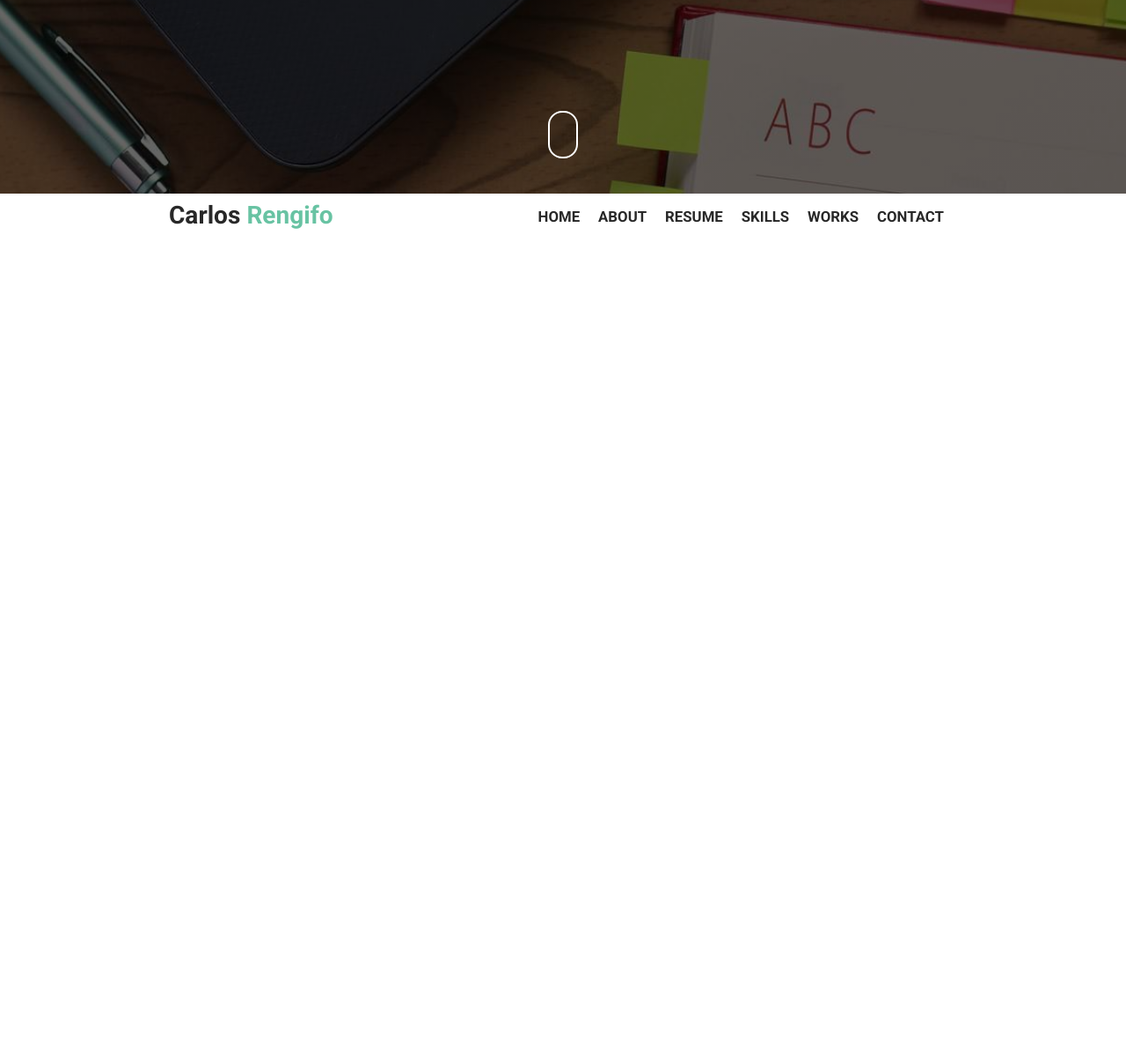
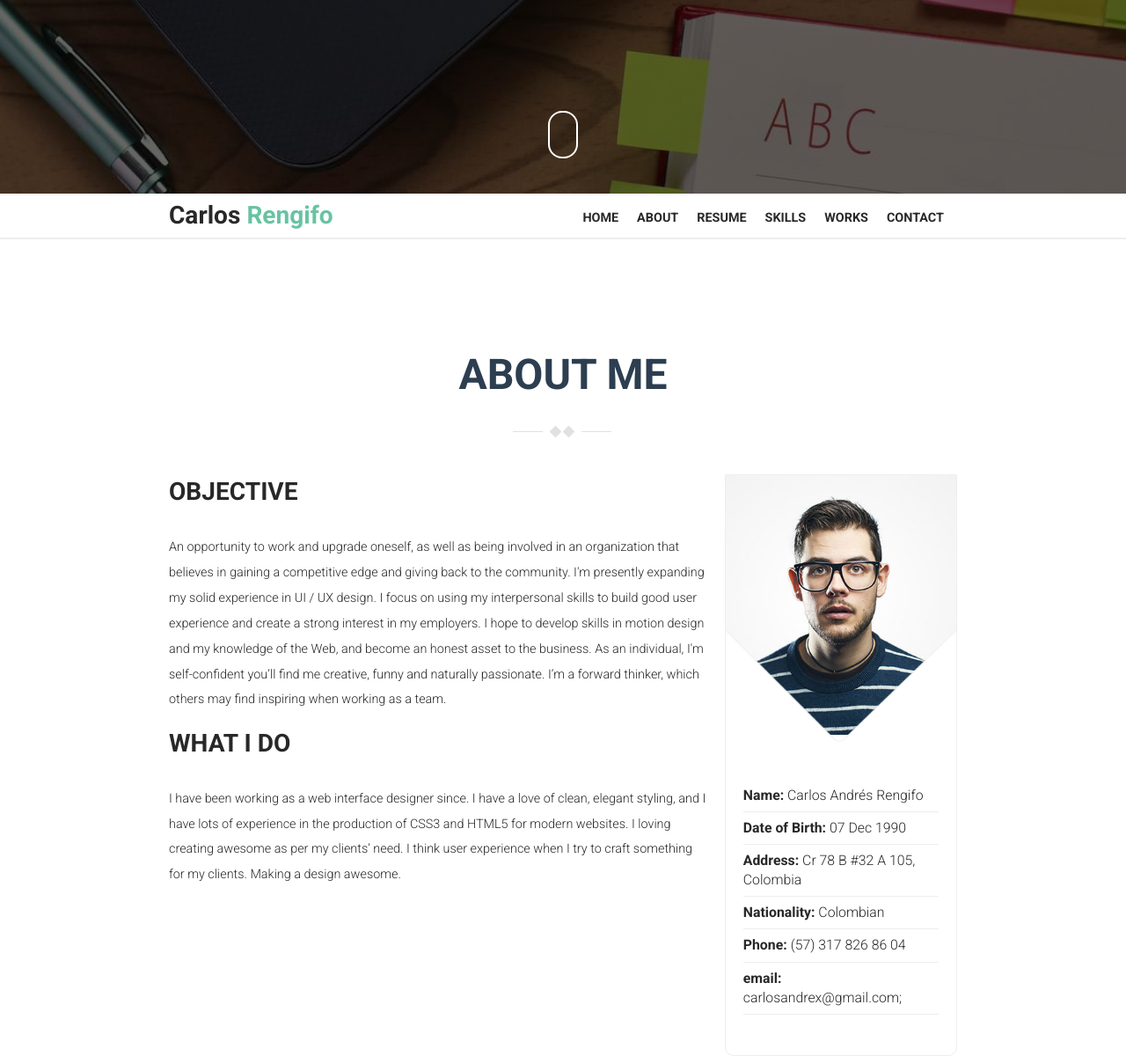
Before and after one commit to andresburns/andresburns.github.io, a website: page index.html in a window 1280 px wide. Shown: the part 580-1780 px from the top of the page at 88% size. Before the commit the page ends 850 px from the top, so only its background shows below. Drawn offline with Linux system fonts and the light colour scheme.

Commit message:
about me first version

```diff
--- a/index.html
+++ b/index.html
@@ -16,7 +16,7 @@
 		<div class="presentation">
 			<h3>Carlos Andrés Rengifo Escobar</h3>
 			<h1 class="presentation--dev"><span class="presentation--blue">WEB</span> DEVELOPER</h1>
-			<p>This is my site!, here you can take a look at my personal projects and my resume. The code for this  site is hosted on GitHub if you want to take a peek.</p>
+			<p>This is my site!, here you can take a look at my personal projects and my resume. <br>The code for this  site is hosted on GitHub if you want to take a peek.</p>
 		</div>
 		<div class="social">
 			<ul class="social--menu">
@@ -32,7 +32,8 @@
 		</div>
 	</header>
 	<main id="main">
-		<header class="navigation centered">
+		<header class="navigation">
+			<div class="centered navigation--container">
 				<h3><span class="navigation--grey">Carlos</span> <span class="navigation--green">Rengifo</span></h3>
 				<nav class="navigation--links">
 					<a href=""><strong>HOME</strong></a>
@@ -42,7 +43,37 @@
 					<a href=""><strong>WORKS</strong></a>
 					<a href=""><strong>CONTACT</strong></a>
 				</nav>
+			</div>
 		</header>
+		<section class="about centered">
+			<h2 class="about--title">ABOUT ME</h2>
+			<div class="description">
+				<article class="description--bio bio">
+					<section>
+						<h3 class="bio--title">OBJECTIVE</h3>
+						<p class="bio--body">An opportunity to work and upgrade oneself, as well as being involved in an organization that believes in gaining a competitive edge and giving back to the community. I'm presently expanding my solid experience in UI / UX design. I focus on using my interpersonal skills to build good user experience and create a strong interest in my employers. I hope to develop skills in motion design and my knowledge of the Web, and become an honest asset to the business. As an individual, I'm self-confident you’ll find me creative, funny and naturally passionate. I’m a forward thinker, which others may find inspiring when working as a team.</p>
+					</section>
+					<section>
+						<h3 class="bio--title">WHAT I DO</h3>
+						<p class="bio--body">I have been working as a web interface designer since. I have a love of clean, elegant styling, and I have lots of experience in the production of CSS3 and HTML5 for modern websites. I loving creating awesome as per my clients’ need. I think user experience when I try to craft something for my clients. Making a design awesome.</p>
+					</section>
+				</article>
+				<article class="personal-data">
+					<div class="personal-data--pic">
+						<img src="dist/img/myphoto.jpg" alt="Carlos">
+					</div>
+					<ul class="personal-data--info">
+						<li><strong>Name: </strong>Carlos Andrés Rengifo</li>
+						<li><strong>Date of Birth: </strong>07 Dec 1990</li>
+						<li><strong>Address: </strong>Cr 78 B #32 A 105, Colombia</li>
+						<li><strong>Nationality: </strong>Colombian</li>
+						<li><strong>Phone: </strong>(57) 317 826 86 04</li>
+						<li><strong>email: </strong>carlosandrex@gmail.com;</li>
+					</ul>
+				</article>
+			</div>
+		</section>
+
 
 	</main id="main">
 	<footer>
--- a/src/css/_base.scss
+++ b/src/css/_base.scss
@@ -35,4 +35,5 @@ h1, h2, h3, h4, h5 {
 }
 
 h1 {font-size: 3rem;}
-p, a  {font-size: 0.7rem;}
+h2 {font-size: 2rem;}
+p, a  {font-size: 0.6rem;}
--- a/src/css/_layout.scss
+++ b/src/css/_layout.scss
@@ -6,7 +6,7 @@
 	@include flex-column;
 
 	height: 100vh;
-	background: linear-gradient(rgba(0, 0, 0, 0.6),rgba(0, 0, 0, 0.6)), url('../../dist/img/hero.jpg') no-repeat;
+	background: linear-gradient(rgba(0, 0, 0, 0.6),rgba(0, 0, 0, 0.6)), url(#{$img-folder}/hero.jpg) no-repeat;
 	background-position: center;
 	background-size: cover;
 	background-attachment: fixed;
@@ -17,6 +17,7 @@
 #main {
 	@include flexbox;
 	@include center-flex;
+	@include flex-column;
 }
 
 #footer {
--- a/src/css/_modules.scss
+++ b/src/css/_modules.scss
@@ -124,12 +124,18 @@
 	}
 }
 
-
 .navigation {
 	@include flexbox;
-	justify-content: space-between;
-	align-items: center;
+	width: 100%;
 	min-height: 50px;
+	border-bottom: 2px solid $m-light-grey;
+
+	&--container {
+		@include flexbox;
+		justify-content: space-between;
+		align-items: center;
+		margin: auto
+	}
 
 	&--grey {
 		color: $l-dark-grey;
@@ -147,3 +153,78 @@
 		}
 	}
 }
+
+.about {
+	@include flexbox;
+	@include flex-column;
+	align-items: center;
+	margin-top: 120px;
+	color: $l-dark-grey;
+
+	&--title {
+		position: relative;
+		color: $m-dark-blue;
+		margin-bottom: 80px;
+
+		&:after {
+			content: "";
+			background: url(#{$img-folder}/divider.png) no-repeat 0 0;
+			height: 15px;
+			width: 113px;
+			position: absolute;
+			left: 0;
+			right: 0;
+			bottom: -40px;
+			margin: 0 auto;
+		}
+	}
+}
+
+
+
+.description {
+	@include flexbox;
+}
+
+.personal-data {
+	width: 30%;
+	border-bottom-left-radius: 10px;
+	border-bottom-right-radius: 10px;
+	border: 1px solid $m-light-grey;
+
+	&--pic {
+		position: relative;
+		background: url(#{$img-folder}/photo-frame.png) bottom center no-repeat;
+		background-size: contain;
+		img {
+			position: relative;
+			z-index: -1;
+			width: 100%;
+		}
+	}
+
+	&--info {
+		font-size: 0.66rem;
+		font-weight: 300;
+		padding: 25px 20px 30px;
+
+		li {
+			padding: 7px 0;
+			border-bottom: 1px solid $m-light-grey;
+		}
+	}
+}
+
+.bio {
+	width: 70%;
+	margin-right: 20px;
+
+	&--title {
+		margin-bottom: 30px;
+	}
+
+	&--body {
+		font-weight: 300;
+		line-height: 2;
+	}
+}
--- a/src/css/_variables.scss
+++ b/src/css/_variables.scss
@@ -28,7 +28,15 @@ $l-white: #fff;
 $l-blue: #52b3d9;
 $l-green: #68c3a3;
 $l-dark-grey: #282828;
+$m-light-grey: #eee;
+$m-dark-blue: #2c3e50;
 
 /* Fonts */
 
 $l-roboto: Roboto;
+
+
+/* Folders */
+
+	/* img */
+	$img-folder: "../../dist/img";
```
Also changed, not shown: dist/img/divider.png (added), dist/img/myphoto.jpg (added), dist/img/photo-frame.png (added), dist/styles/_base.css. Lines whose indentation alone changed are shown as unchanged.
